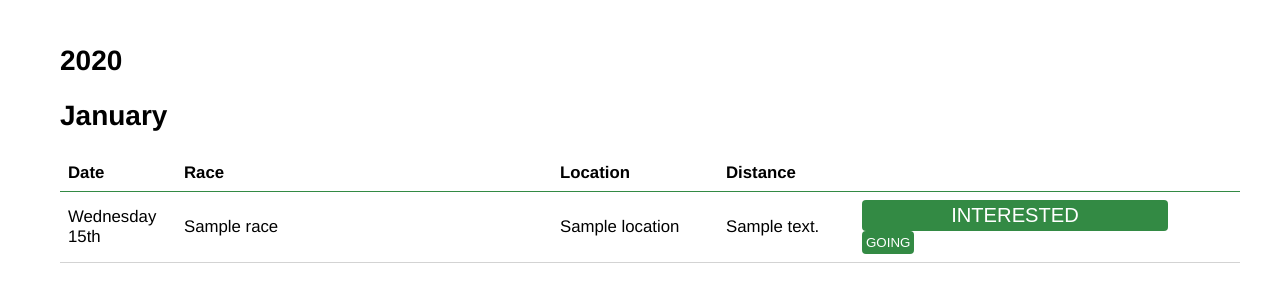
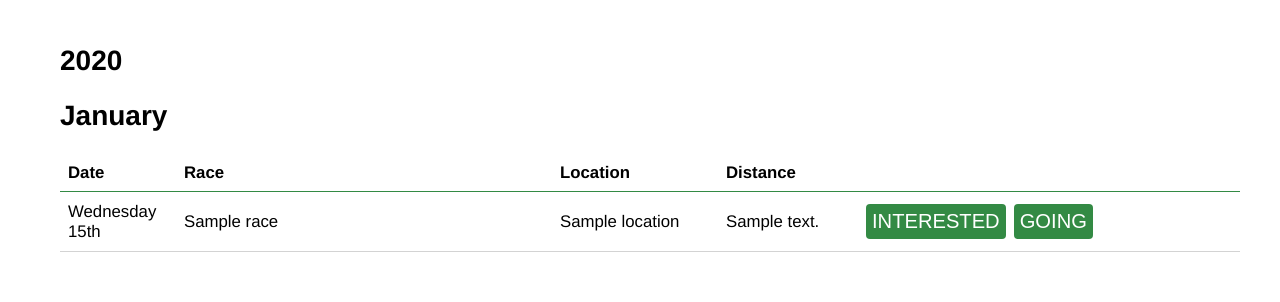
Before and after one commit to richardgiddings/racewithme, a Django app: page /main/races/ in a window 1280 px wide. Shown: the part 215-517 px from the top of the page. Run offline with Django 3.2, Linux system fonts and the light colour scheme; tables that the repository leaves empty hold one stand-in row (values such as "Sample post"); some libraries are stand-ins or nearby versions.

Commit message:
Make buttons float on races page

```diff
--- a/racewithme/static/racewithme/style.css
+++ b/racewithme/static/racewithme/style.css
@@ -137,8 +137,12 @@ form label[for="id_password2"] {
   #races-page table .detail-row {
     border-bottom: 1px solid #d3d3d3;
     display: none; }
+  #races-page table form {
+    float: left;
+    margin: 4px; }
   #races-page table button {
-    padding: 4px;
+    width: 100%;
+    padding: 6px;
     background-color: #338a44;
     border-radius: 4px;
     color: white;
--- a/racewithme/static/sass/style.scss
+++ b/racewithme/static/sass/style.scss
@@ -195,8 +195,14 @@ form {
             display: none;
         }
 
+        form {
+            float: left;
+            margin: 4px;
+        }
+
         button {
-            padding: 4px;
+            width: 100%;
+            padding: 6px;
             background-color: $theme-colour1;
             border-radius: 4px;
             color: white;
--- a/racewithme/templates/main/races.html
+++ b/racewithme/templates/main/races.html
@@ -48,10 +48,10 @@ $(".buttons").click(function(e) {
                 <td>{{ race.race_distance }}</td>
                 <td class="buttons">
                     <form action="{% url 'interested' %}" method="post">{% csrf_token %}
-                        <button type="submit" name="race_id" value="{{ race.id }}">INTERESTED</a>
+                        <button type="submit" name="race_id" value="{{ race.id }}">INTERESTED</button>
                     </form>
                     <form action="" method="post">{% csrf_token %}
-                        <button type="submit" name="race_id" value="{{ race.id }}">GOING</a>
+                        <button type="submit" name="race_id" value="{{ race.id }}">GOING</button>
                     </form>
                 </td>
             </tr>
```
Also changed, not shown: 1 other file.
